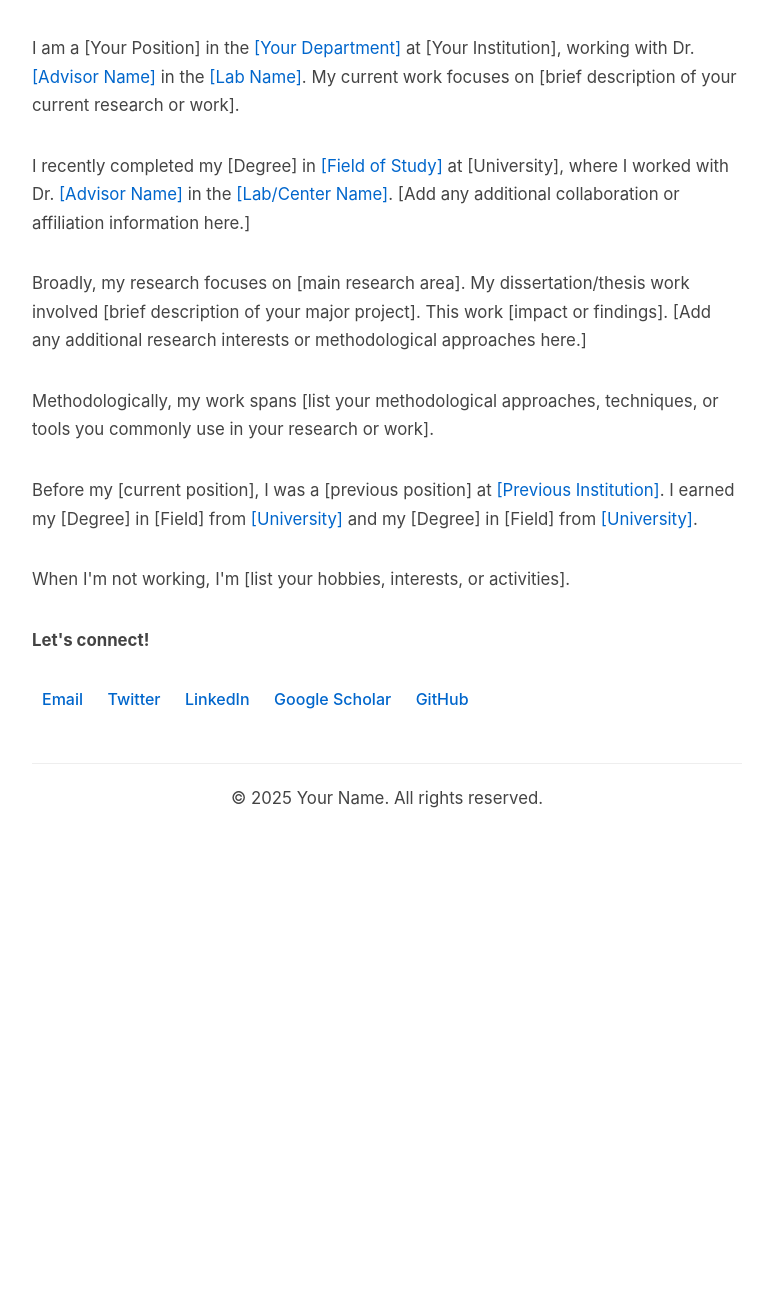
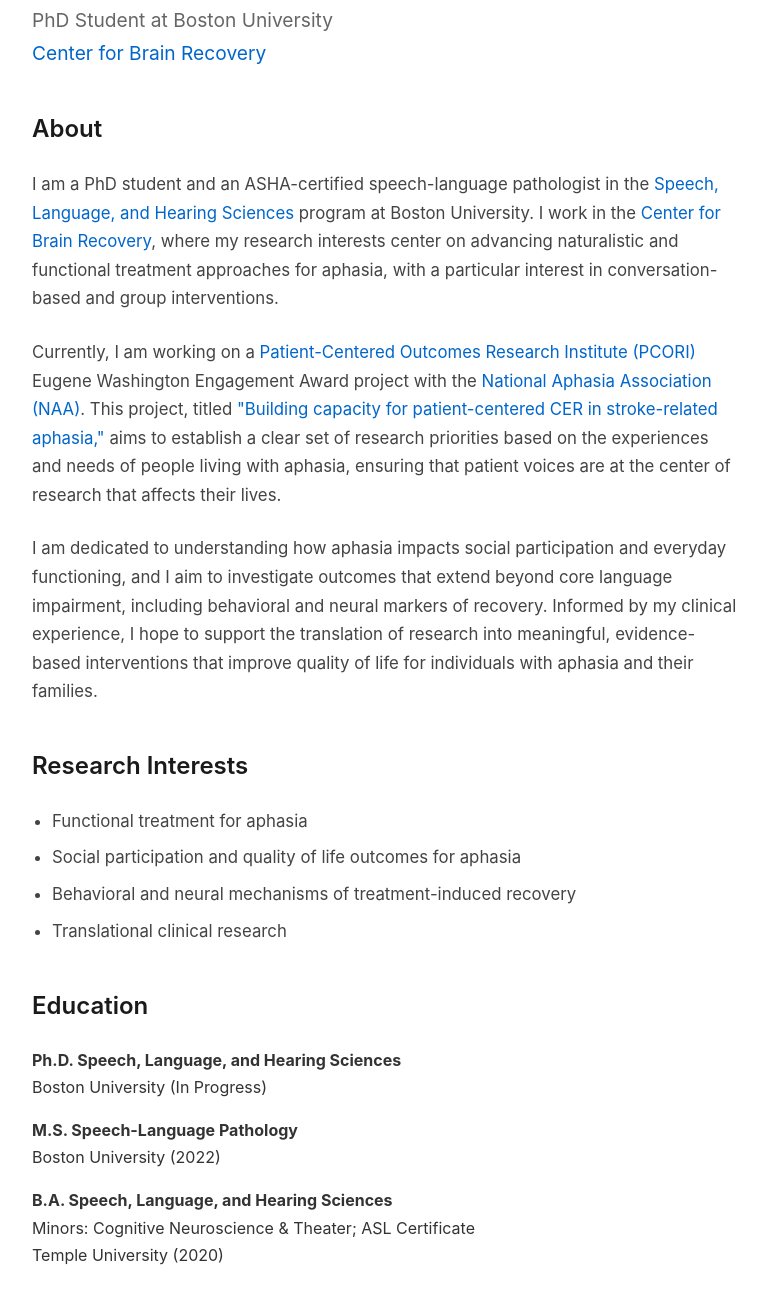
Before and after one commit to madelinedunne/madelinedunne.github.io, a plain HTML site: page index.html in a window 1280 px wide. Shown: the part 134-1430 px from the top of the page, without its empty margins (253-1021 px from the left). Before the commit the page ends 1032 px from the top, so only its background shows below. Drawn offline with Linux system fonts and the light colour scheme.

Commit message:
Add profile

```diff
--- a/index.html
+++ b/index.html
@@ -3,7 +3,8 @@
 <head>
     <meta charset="UTF-8">
     <meta name="viewport" content="width=device-width, initial-scale=1.0">
-    <title>Your Name - Portfolio</title>
+    <title>Madeline Dunne - PhD Student</title>
+    <meta name="description" content="Madeline Dunne - PhD Student at Boston University researching aphasia treatment and social participation">
     <style>
         * {
             margin: 0;
@@ -28,7 +29,21 @@
         h1 {
             font-size: 2.5em;
             font-weight: 600;
+            margin-bottom: 10px;
+            color: #1a1a1a;
+        }
+
+        .subtitle {
+            font-size: 1.2em;
+            color: #666;
             margin-bottom: 40px;
+        }
+
+        h2 {
+            font-size: 1.5em;
+            font-weight: 600;
+            margin-top: 40px;
+            margin-bottom: 20px;
             color: #1a1a1a;
         }
 
@@ -53,20 +68,39 @@
             margin-bottom: 2em;
         }
 
+        ul {
+            list-style-position: outside;
+            margin-left: 20px;
+            margin-bottom: 1.5em;
+        }
+
+        li {
+            margin-bottom: 0.5em;
+            font-size: 1.05em;
+            color: #444;
+        }
+
+        .education-item {
+            margin-bottom: 1em;
+        }
+
+        .contact-links {
+            margin-top: 30px;
+            margin-bottom: 30px;
+        }
+
+        .contact-links a {
+            margin: 0 10px;
+            font-weight: 500;
+        }
+
         .footer {
             margin-top: 50px;
             padding-top: 20px;
             border-top: 1px solid #eee;
             text-align: center;
-        }
-
-        .contact-links {
-            margin-top: 30px;
-        }
-
-        .contact-links a {
-            margin: 0 10px;
-            font-weight: 500;
+            font-size: 0.9em;
+            color: #666;
         }
 
         @media (max-width: 768px) {
@@ -77,56 +111,57 @@
             .container {
                 padding: 20px 15px;
             }
+
+            .contact-links a {
+                display: inline-block;
+                margin: 5px 8px;
+            }
         }
     </style>
 </head>
 <body>
     <div class="container">
-        <h1>Your Name</h1>
+        <h1>Madeline Dunne</h1>
+        <p class="subtitle">PhD Student at Boston University<br><a href="https://www.bu.edu/cbr/">Center for Brain Recovery</a></p>
 
         <div class="section">
+            <h2>About</h2>
             <p>
-                I am a [Your Position] in the <a href="#">[Your Department]</a> at [Your Institution],
-                working with Dr. <a href="#">[Advisor Name]</a> in the <a href="#">[Lab Name]</a>.
-                My current work focuses on [brief description of your current research or work].
+                I am a PhD student and an ASHA-certified speech-language pathologist in the <a href="https://www.bu.edu/sargent/academics/departments-programs/speech-language-hearing-sciences/phd-in-slhs/">Speech, Language, and Hearing Sciences</a> program at Boston University. I work in the <a href="https://www.bu.edu/cbr/">Center for Brain Recovery</a>, where my research interests center on advancing naturalistic and functional treatment approaches for aphasia, with a particular interest in conversation-based and group interventions.
+            </p>
+            <p>
+                Currently, I am working on a <a href="https://www.pcori.org/">Patient-Centered Outcomes Research Institute (PCORI)</a> Eugene Washington Engagement Award project with the <a href="https://aphasia.org/">National Aphasia Association (NAA)</a>. This project, titled <a href="https://aphasia.org/core-impact/">"Building capacity for patient-centered CER in stroke-related aphasia,"</a> aims to establish a clear set of research priorities based on the experiences and needs of people living with aphasia, ensuring that patient voices are at the center of research that affects their lives.
+            </p>
+            <p>
+                I am dedicated to understanding how aphasia impacts social participation and everyday functioning, and I aim to investigate outcomes that extend beyond core language impairment, including behavioral and neural markers of recovery. Informed by my clinical experience, I hope to support the translation of research into meaningful, evidence-based interventions that improve quality of life for individuals with aphasia and their families.
             </p>
         </div>
 
         <div class="section">
-            <p>
-                I recently completed my [Degree] in <a href="#">[Field of Study]</a> at [University],
-                where I worked with Dr. <a href="#">[Advisor Name]</a> in the <a href="#">[Lab/Center Name]</a>.
-                [Add any additional collaboration or affiliation information here.]
-            </p>
+            <h2>Research Interests</h2>
+            <ul>
+                <li>Functional treatment for aphasia</li>
+                <li>Social participation and quality of life outcomes for aphasia</li>
+                <li>Behavioral and neural mechanisms of treatment-induced recovery</li>
+                <li>Translational clinical research</li>
+            </ul>
         </div>
 
         <div class="section">
-            <p>
-                Broadly, my research focuses on [main research area]. My dissertation/thesis work
-                involved [brief description of your major project]. This work [impact or findings].
-                [Add any additional research interests or methodological approaches here.]
-            </p>
-        </div>
-
-        <div class="section">
-            <p>
-                Methodologically, my work spans [list your methodological approaches, techniques,
-                or tools you commonly use in your research or work].
-            </p>
-        </div>
-
-        <div class="section">
-            <p>
-                Before my [current position], I was a [previous position] at <a href="#">[Previous Institution]</a>.
-                I earned my [Degree] in [Field] from <a href="#">[University]</a> and my [Degree]
-                in [Field] from <a href="#">[University]</a>.
-            </p>
-        </div>
-
-        <div class="section">
-            <p>
-                When I'm not working, I'm [list your hobbies, interests, or activities].
-            </p>
+            <h2>Education</h2>
+            <div class="education-item">
+                <strong>Ph.D. Speech, Language, and Hearing Sciences</strong><br>
+                Boston University (In Progress)
+            </div>
+            <div class="education-item">
+                <strong>M.S. Speech-Language Pathology</strong><br>
+                Boston University (2022)
+            </div>
+            <div class="education-item">
+                <strong>B.A. Speech, Language, and Hearing Sciences</strong><br>
+                Minors: Cognitive Neuroscience & Theater; ASL Certificate<br>
+                Temple University (2020)
+            </div>
         </div>
 
         <div class="section">
@@ -134,15 +169,16 @@
         </div>
 
         <div class="contact-links">
-            <a href="mailto:your.email@example.com">Email</a>
-            <a href="https://twitter.com/yourhandle" target="_blank">Twitter</a>
-            <a href="https://linkedin.com/in/yourprofile" target="_blank">LinkedIn</a>
-            <a href="https://scholar.google.com/citations?user=yourID" target="_blank">Google Scholar</a>
-            <a href="https://github.com/yourusername" target="_blank">GitHub</a>
+            <a href="mailto:your.email@bu.edu">Email</a>
+            <a href="https://www.bu.edu/cbr/profile/madeline-dunne/" target="_blank">Lab Profile</a>
+            <a href="https://scholar.google.com/citations?hl=en&user=vquUcS0AAAAJ" target="_blank">Google Scholar</a>
+            <a href="https://www.researchgate.net/profile/Madeline-Dunne" target="_blank">ResearchGate</a>
+            <a href="https://orcid.org/0000-0003-1140-6340" target="_blank">ORCID</a>
+            <a href="https://bsky.app/profile/madelinedunne.bsky.social" target="_blank">Bluesky</a>
         </div>
 
         <div class="footer">
-            <p>&copy; 2025 Your Name. All rights reserved.</p>
+            <p>&copy; 2025 Madeline Dunne</p>
         </div>
     </div>
 </body>
```
